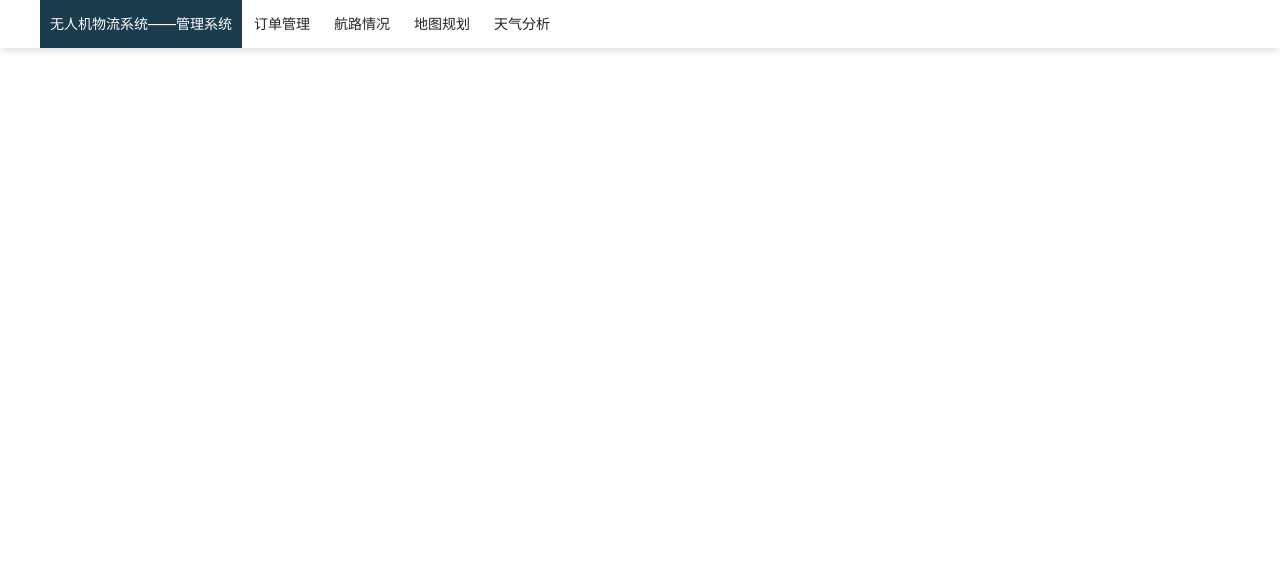
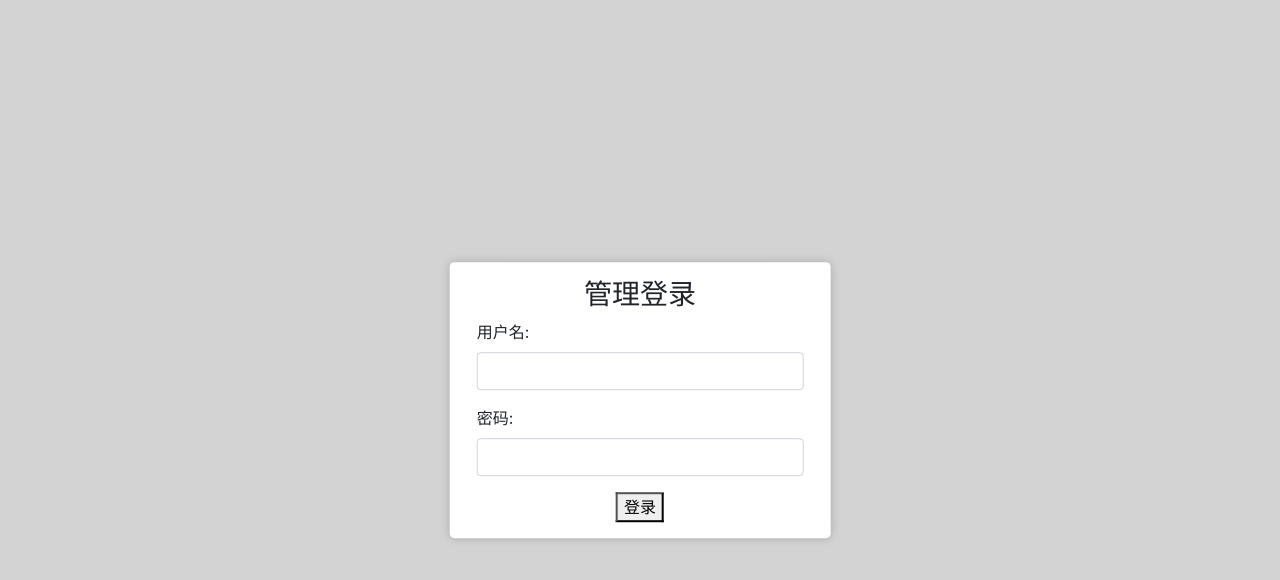
Before and after one commit to yanggengchen/IPP-web-frontend, a Vue app: page /#/map/1 in a window 1280 px wide. Shown: the top 580 px of the page. Built offline with nearby package versions, Linux system fonts and the light colour scheme.

Commit message:
添加认证相关代码

```diff
--- a/config/dev.env.js
+++ b/config/dev.env.js
@@ -4,5 +4,6 @@ const prodEnv = require('./prod.env');
 
 module.exports = merge(prodEnv, {
   NODE_ENV: '"development"',
-  MAP_API_ROOT: '"http://127.0.0.1:8000"'
+  MAP_API_ROOT: '"http://127.0.0.1:8000"',
+  AUTH_API_ROOT: '"http://127.0.0.1:8001"'
 });
--- a/package.json
+++ b/package.json
@@ -16,6 +16,7 @@
   "devDependencies": {
     "autoprefixer": "^7.1.2",
     "axios": "latest",
+    "vue-jsonp": "latest",
     "jquery": "latest",
     "popper.js": "latest",
     "bootstrap": "latest",
--- a/src/App.vue
+++ b/src/App.vue
@@ -1,20 +1,83 @@
 <template>
   <div id="app">
+    <div id="main" v-if="auth.token">
       <nav>
         <ul class="nav--list">
           <li class="nav--logo"><a href="/#/">无人机物流系统——管理系统</a></li>
-        <router-link v-for="(router, index) in routers" :to="{name: router.name}" class="nav--item" exact tag="li" :key="index">{{router.meta.disp}}</router-link>
+          <router-link v-for="(router, index) in routers" :to="{name: router.name}" class="nav--item" exact tag="li"
+                       :key="index">{{router.meta.disp}}
+          </router-link>
         </ul>
       </nav>
       <router-view class="main"/>
     </div>
+    <div id="login" v-if="!auth.token">
+      <div class="panel--container">
+        <div class="panel panel-default">
+          <div class="panel-header" style="text-align: center;">
+            <h3 class="panel-title">
+              管理登录
+            </h3>
+          </div>
+          <div class="panel-body">
+            <form role="form" class="form-horizontal">
+              <div class="form-group form-row">
+                <label for="username">
+                  用户名:
+                </label>
+                <input type="text" class="form-control" name="username" id="username" required v-model="form.username">
+              </div>
+              <div class="form-group form-row">
+                <label for="password">
+                  密码:
+                </label>
+                <input type="password" class="form-control" name="password" id="password" required v-model="form.password">
+              </div>
+              <div style="text-align: center;">
+                <p class="help-block red" v-if="loginStatus.fail">登陆失败</p>
+                <button type="button" id="submit" class="btn-default" v-on:click="submit">登录</button>
+              </div>
+            </form>
+          </div>
+        </div>
+      </div>
+    </div>
+  </div>
 </template>
 
 <script>
+  import axios from "axios"
+  import qs from "qs"
+  import crypto from "crypto"
+
+  let loginStatus = { fail: false };
+
   export default {
+    methods: {
+      async submit() {
+        let result = await axios.post(process.env.AUTH_API_ROOT + "/auth?json=true", qs.stringify({
+          username: this.form.username,
+          password: crypto.createHash("sha256").update(this.form.password + "123").digest("base64")
+        }));
+        if(result.data.token) {
+          auth.token = result.data.token;
+          auth.expires = result.data.expires;
+          loginStatus.fail = false;
+        } else {
+          loginStatus.fail = true;
+        }
+      }
+    },
     data() {
+      this.form = {
+        username: "",
+        password: ""
+      };
       return {
-        routers: this.$router.options.routes
+        routers: this.$router.options.routes,
+        auth,
+        form: this.form,
+        loginStatus
       }
     }
   }
@@ -57,7 +120,7 @@
     alignment: center;
 
     overflow: hidden;
-    white-space:nowrap;
+    white-space: nowrap;
 
     -moz-user-select: none; /*火狐*/
     -webkit-user-select: none; /*webkit浏览器*/
@@ -131,4 +194,37 @@
     margin-top: 3rem;
     height: calc(100% - 3rem);
   }
+
+  #login {
+    background-color: lightgrey;
+
+    position: absolute;
+    top: 0;
+    left: 0;
+    width: 100%;
+    height: 100%;
+  }
+
+  .panel {
+    background-color: white;
+    padding: 1rem 2rem 1rem 2rem;
+    border-radius: .3rem;
+
+    box-shadow: 0 0 10px rgba(0, 0, 0, 0.2);
+  }
+
+  .panel--container {
+    position: absolute;
+
+    z-index: 999;
+
+    top: 50%;
+    left: 50%;
+
+    transform: translate(-50%, -50%);
+  }
+
+  .red {
+    color: red;
+  }
 </style>
--- a/src/components/Map.vue
+++ b/src/components/Map.vue
@@ -231,7 +231,13 @@
     });
 
     async function refreshPin() {
-      let result = await axios.get(process.env.MAP_API_ROOT + "/map/pinpoint");
+      let result = await axios.get(
+        process.env.MAP_API_ROOT + "/map/pinpoint", {
+          headers: {
+            authentication: auth.token
+          }
+        }
+      );
       pinFeature.clear();
       pinCoord = [];
 
@@ -364,7 +370,11 @@
     });
 
     let refreshZone = async () => {
-      let doc = (await axios.get(process.env.MAP_API_ROOT + "/map/zone")).data;
+      let doc = (await axios.get(process.env.MAP_API_ROOT + "/map/zone", {
+        headers: {
+          authentication: auth.token
+        }
+      })).data;
       zonePoly.clear();
       doc.forEach((item) => {
         let poly = new Feature(new Polygon([item.vertex]));
@@ -426,6 +436,7 @@
       zdiInfo.onDelete = (arg) => {
         freeze = false;
         onDelete.call(zdiInfo, arg);
+        mapHint.show = false;
       };
       zdiInfo.onClose = () => {
         freeze = false;
@@ -534,14 +545,22 @@
           process.env.MAP_API_ROOT + "/map/routine?multi=true",
           qs.stringify({
             POI: POIList
-          })
+          }), {
+            headers: {
+              authentication: auth.token
+            }
+          }
         );
 
         optInterval = setInterval(async () => {
           let routine;
           try {
             routine = await axios.get(
-              process.env.MAP_API_ROOT + "/map/routine/" + result.data.id
+              process.env.MAP_API_ROOT + "/map/routine/" + result.data.id, {
+                headers: {
+                  authentication: auth.token
+                }
+              }
             );
           } catch (e) {
             statusBar.status = "规划路径失败";
@@ -585,14 +604,22 @@
             process.env.MAP_API_ROOT + "/map/routine?multi=true",
             qs.stringify({
               POI: [pinCoord[pinSelection[0]], pinCoord[pinSelection[1]]]
-            })
+            }), {
+              headers: {
+                authentication: auth.token
+              }
+            }
           );
 
           optInterval = setInterval(async () => {
             let routine;
             try {
               routine = await axios.get(
-                process.env.MAP_API_ROOT + "/map/routine/" + result.data.id
+                process.env.MAP_API_ROOT + "/map/routine/" + result.data.id, {
+                  headers: {
+                    authentication: auth.token
+                  }
+                }
               );
             } catch (e) {
               statusBar.status = "规划路径失败";
@@ -641,7 +668,11 @@
             routine: routineID,
             from: pinFeature.item(pinSelection[0]).id,
             to: pinFeature.item(pinSelection[1]).id
-          })
+          }), {
+            headers: {
+              authentication: auth.token
+            }
+          }
         );
       } catch(e) {
         statusBar.status = "路径已存在"
@@ -679,7 +710,11 @@
               type: type,
               vertex: POIList,
               "min-height": minHeight
-            })
+            }), {
+              headers: {
+                authentication: auth.token
+              }
+            }
           );
 
           refreshZone();
@@ -740,7 +775,11 @@
               qs.stringify({
                 coordinate: [e.coordinate[0], e.coordinate[1], parseFloat(arg.height)],
                 type: arg.type
-              })
+              }), {
+                headers: {
+                  authentication: auth.token
+                }
+              }
             );
 
             await refreshPin();
@@ -769,14 +808,22 @@
                 qs.stringify({
                   type: type,
                   "min-height": minHeight
-                })
+                }), {
+                  headers: {
+                    authentication: auth.token
+                  }
+                }
               );
 
               await refreshZone();
             },
             async ({id: id}) => {
               await axios.delete(
-                process.env.MAP_API_ROOT + "/map/zone/" + id
+                process.env.MAP_API_ROOT + "/map/zone/" + id, {
+                  headers: {
+                    authentication: auth.token
+                  }
+                }
               );
 
               refreshZone();
@@ -827,14 +874,22 @@
             qs.stringify({
               type: arg.type,
               coordinate: [pinCoord[interestIndex][0], pinCoord[interestIndex][1], parseFloat(arg.height)]
-            })
+            }), {
+              headers: {
+                authentication: auth.token
+              }
+            }
           );
 
           await refreshPin();
 
         }, async () => {
           await axios.delete(
-            process.env.MAP_API_ROOT + "/map/pinpoint/" + pinFeature.item(interestIndex).id,
+            process.env.MAP_API_ROOT + "/map/pinpoint/" + pinFeature.item(interestIndex).id, {
+              headers: {
+                authentication: auth.token
+              }
+            }
           );
 
           refreshPin();
@@ -964,14 +1019,22 @@
           setTimeout(async () => {
             if(interestIndex !== preindex && interestIndex !== -1) {
                 let result = await axios.get(
-                  process.env.MAP_API_ROOT + "/map/path/" + pinFeature.item(interestIndex).id
+                  process.env.MAP_API_ROOT + "/map/path/" + pinFeature.item(interestIndex).id, {
+                    headers: {
+                      authentication: auth.token
+                    }
+                  }
                 );
 
                 routinePOI.clear();
                 routineID = "";
                 result.data.forEach(async (path) => {
                   let routine = await axios.get(
-                    process.env.MAP_API_ROOT + "/map/routine/" + path.routine
+                    process.env.MAP_API_ROOT + "/map/routine/" + path.routine, {
+                      headers: {
+                        authentication: auth.token
+                      }
+                    }
                   );
 
                   let LINE = new Feature(new LineSting([routine.data.POI[0], routine.data.routine[0]]));
--- a/src/main.js
+++ b/src/main.js
@@ -14,6 +14,24 @@ import 'bootstrap/dist/js/bootstrap.min'
 import 'babel-polyfill'
 import Promise from 'es6-promise'
 require("es6-promise").polyfill();
+
+import axios from "axios"
+
+window.auth = {
+  token: "",
+};
+
+setInterval(async () => {
+  if(auth.token) {
+    let result = await axios.get(
+      process.env.AUTH_API_ROOT + "/auth?json=true&update=true&token=" + auth.token
+    );
+    if(result.data.token) {
+      auth.token = result.data.token;
+      auth.expires = result.data.expires;
+    }
+  }
+}, 5000);
 
 
 Vue.config.productionTip = false;
```
Also changed, not shown: 1 other file (tests, documents, lock files or other folders). Lines whose indentation alone changed are shown as unchanged.
